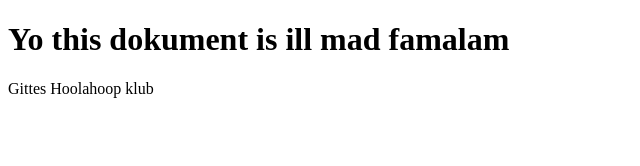
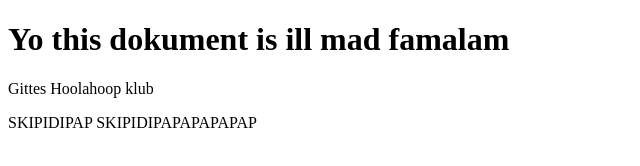
Before and after one commit to HeppeDavardo/first, a plain HTML site: page index.html in a window 1280 px wide. Shown: the whole page, without its empty margins (0-640 px from the left). Drawn offline with Linux system fonts and the light colour scheme.

Commit message:
New paragraph

```diff
--- a/index.html
+++ b/index.html
@@ -9,5 +9,6 @@
 <body>
     <h1>Yo this dokument is ill mad famalam</h1>
     <p>Gittes Hoolahoop klub</p>
+    <p>SKIPIDIPAP SKIPIDIPAPAPAPAPAP</p>
 </body>
 </html>
```
